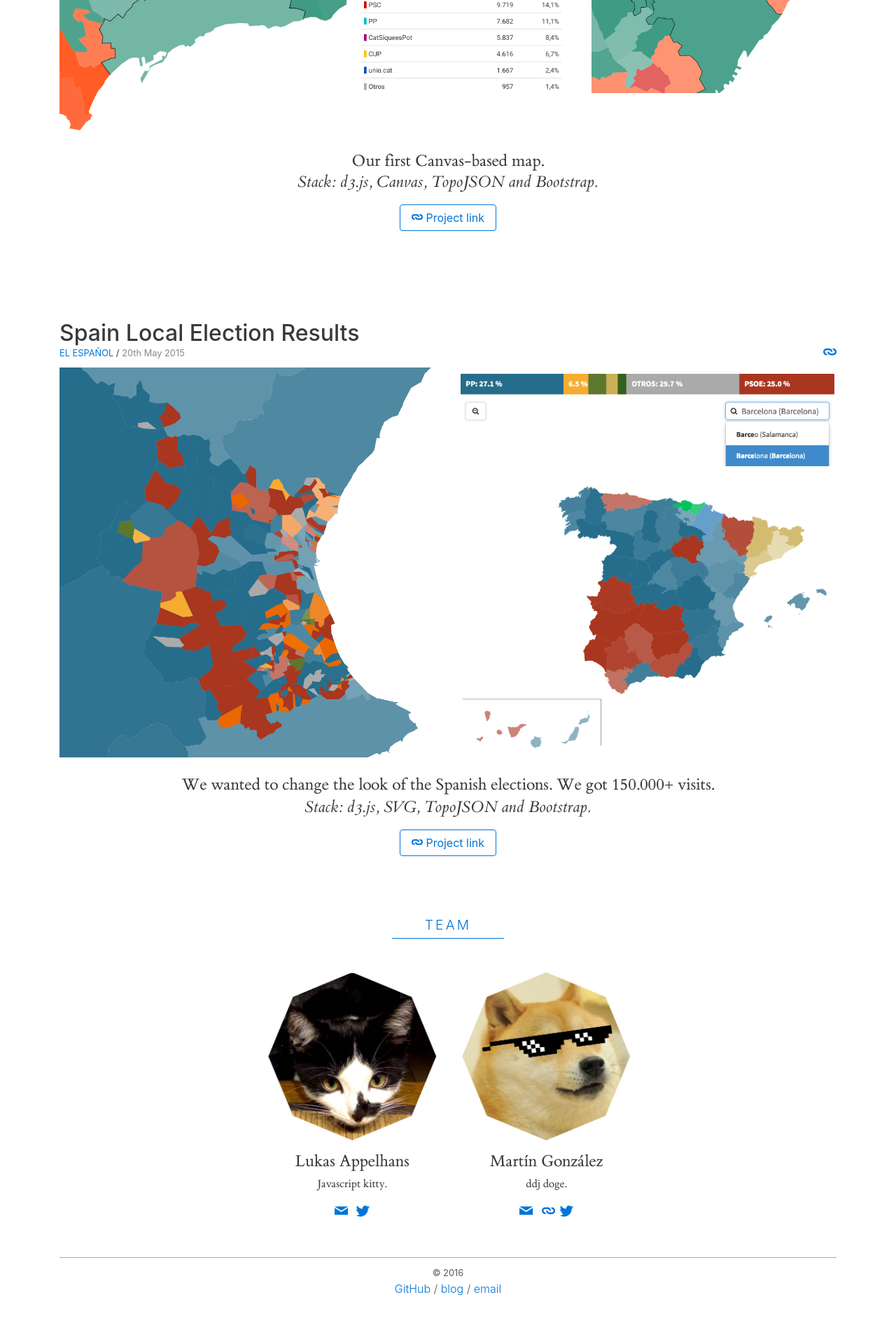
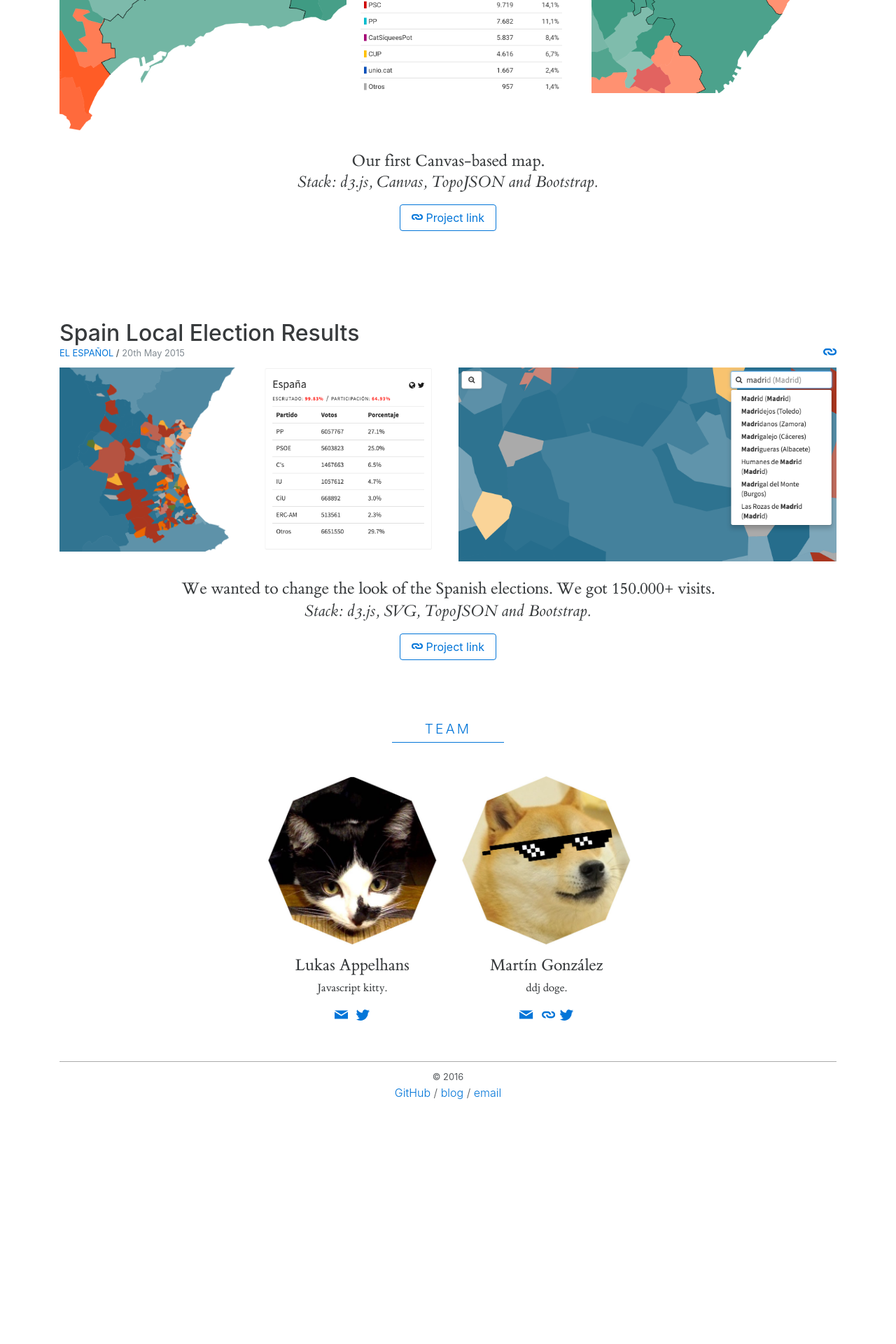
Before and after one commit to martgnz/newsappsio.github.io, a Jekyll site: the page built from index.html, in a window 1280 px wide. Shown: the part 1229-3149 px from the top of the page at 70% size. Built offline with Jekyll 4.4.1, drawn with Linux system fonts in a browser that asks for light colours; after the commit the page ends 2869 px from its top, so only the background shows below that.

Commit message:
better screenshot for elvis

```diff
--- a/_data/projects.yml
+++ b/_data/projects.yml
@@ -54,10 +54,10 @@
     <i>Stack: d3.js, SVG, TopoJSON and Bootstrap.</i>
   showcase: >
     <div class="row collage">
-        <div class="col-sm-6">
+        <div class="col-sm-3">
             <img class="img-fluid projectImg m-b-1" data-src="/img/elvis_2.png" alt="spam.js">
         </div>
-        <div class="col-sm-6">
+        <div class="col-sm-3">
             <img class="img-fluid projectImg m-b-1" data-src="/img/elvis_3.png" alt="spam.js">
         </div>
         <div class="col-sm-6">
```
Also changed, not shown: img/elvis_1.png, img/elvis_3.png.
